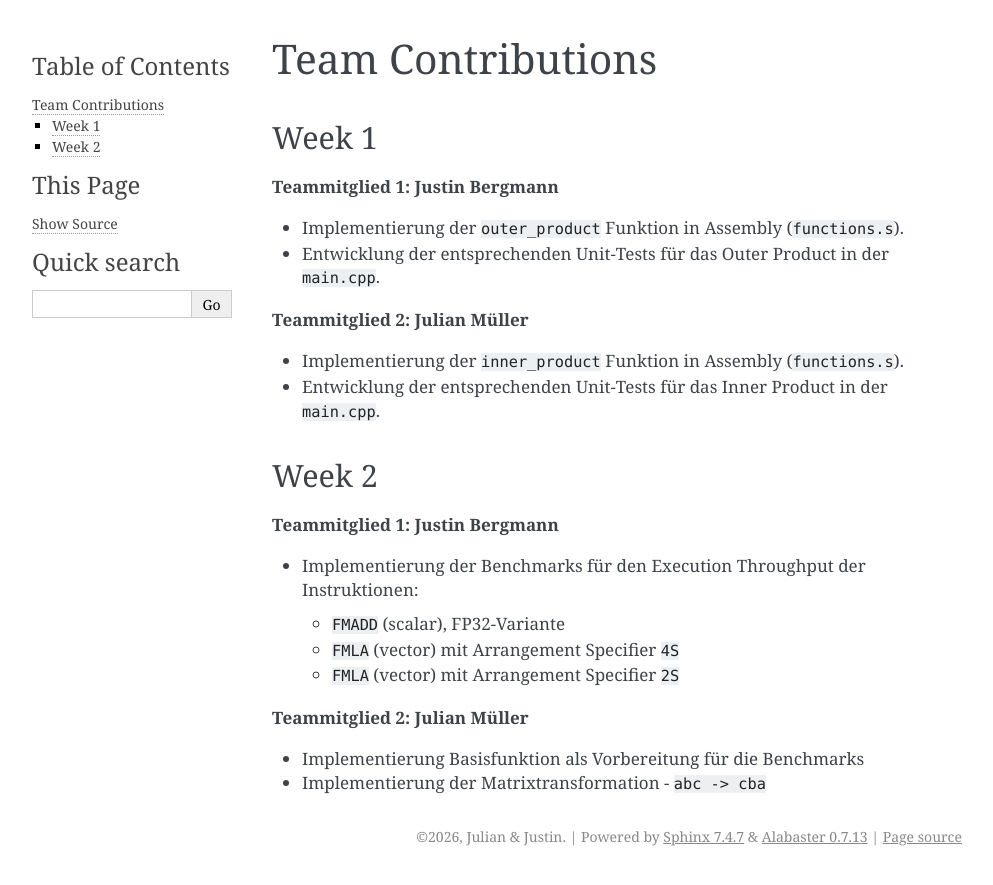
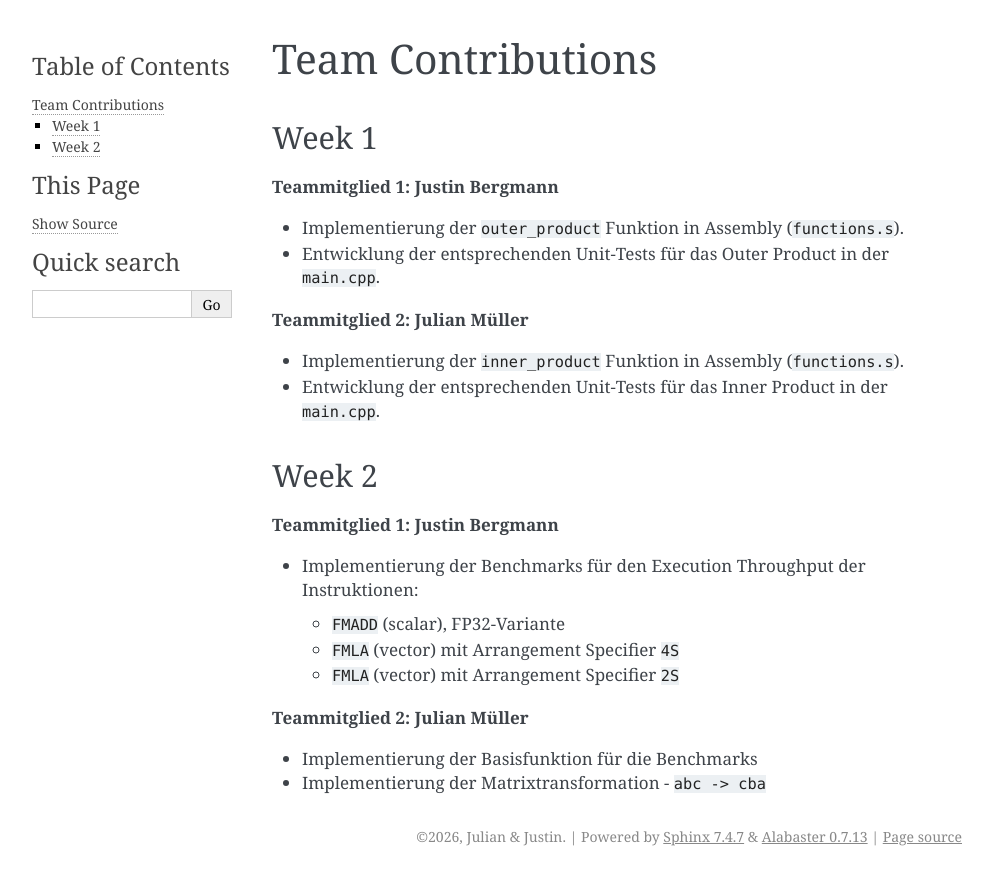
Before and after one commit to Smurado/mlc_lab, a Sphinx documentation site: the page built from docs/contributions.rst, in a window 1280 px wide. Shown: the top 885 px of the page, without its empty margins (148-1141 px from the left). Built offline with Sphinx 7.4.7, drawn with Linux system fonts in a browser that asks for light colours.

Commit message:
Update contributions.rst

```diff
--- a/docs/contributions.rst
+++ b/docs/contributions.rst
@@ -28,6 +28,6 @@ Week 2
 
 **Teammitglied 2: Julian Müller**
 
-* Implementierung Basisfunktion als Vorbereitung für die Benchmarks
+* Implementierung der Basisfunktion für die Benchmarks
 * Implementierung der Matrixtransformation
   - ``abc -> cba``
```
